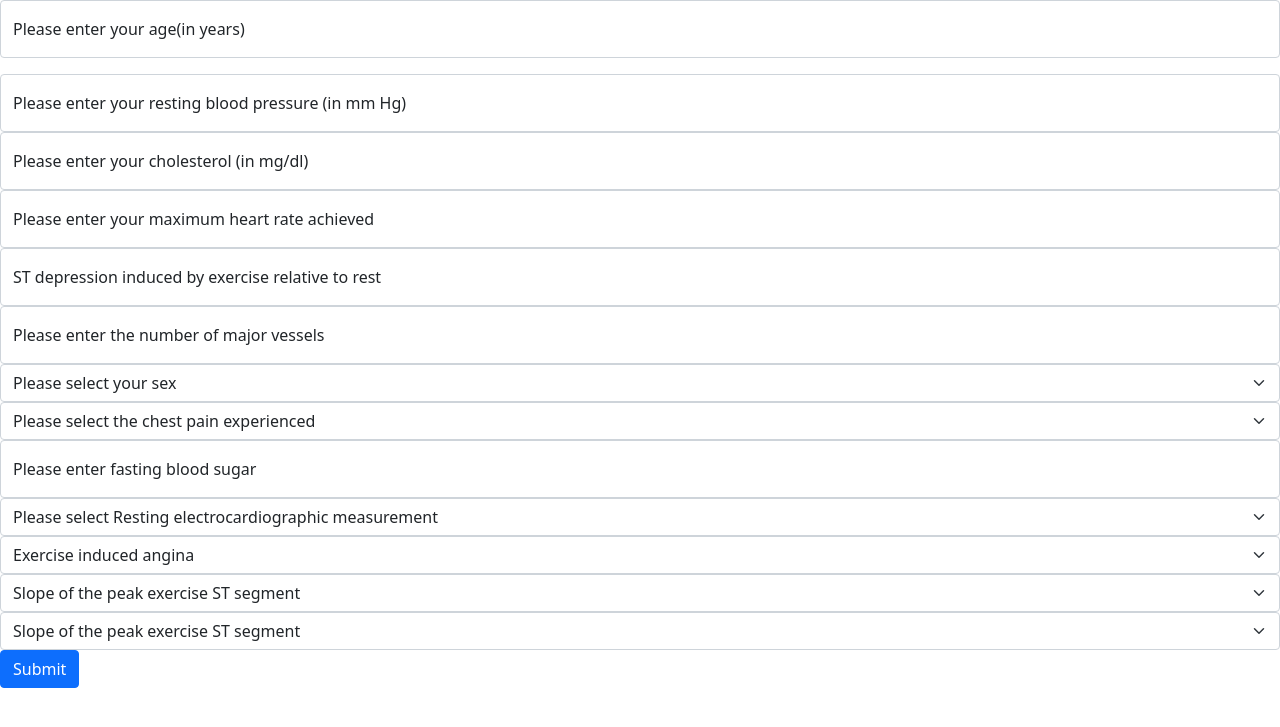
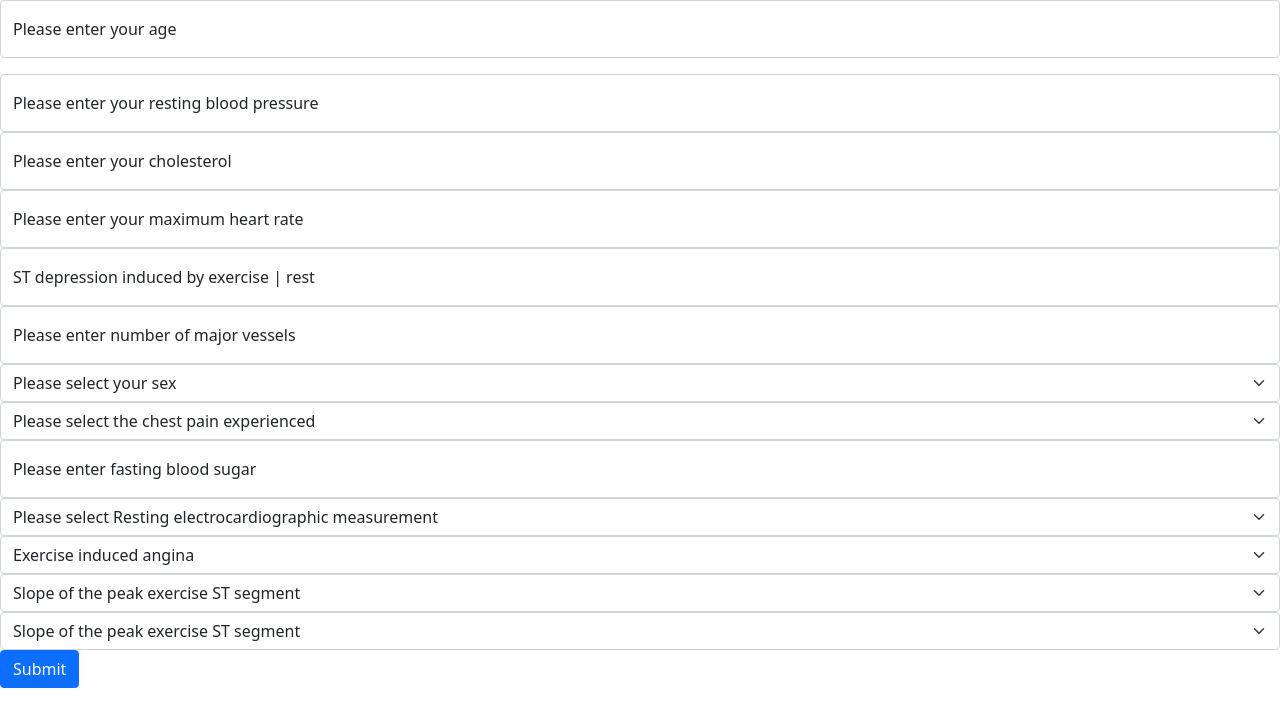
Before and after one commit to kartikeya47/hbeatr_main, a Django app: page / in a window 1280 px wide. Shown: the part 56-783 px from the top of the page. Run offline with Django 3.2, Linux system fonts and the light colour scheme; parts of the project's set-up code (start-up, migrations or seed data) failed here and were passed over.

Commit message:
small changes in UI

```diff
--- a/templates/index.html
+++ b/templates/index.html
@@ -23,27 +23,27 @@
   {%csrf_token%}
   <div class="form-floating mb-3">
     <input type="age" class="form-control" id="floatingInput" placeholder="age" name="age">
-    <label for="floatingInput">Please enter your age(in years)</label>
+    <label for="floatingInput">Please enter your age</label>
   </div>
   <div class="form-floating">
     <input type="trestbps" class="form-control" id="floatingtrestbps" placeholder="trestbps" name="trestbps">
-    <label for="floatingtrestbps">Please enter your resting blood pressure (in mm Hg)</label>
+    <label for="floatingtrestbps">Please enter your resting blood pressure</label>
   </div>
   <div class="form-floating">
     <input type="chol" class="form-control" id="floatingchol" placeholder="chol" name="chol">
-    <label for="floatingchol">Please enter your cholesterol (in mg/dl)</label>
+    <label for="floatingchol">Please enter your cholesterol</label>
   </div>
   <div class="form-floating">
     <input type="thalach" class="form-control" id="floatingthalach" placeholder="thalach" name="thalach">
-    <label for="floatingthalach">Please enter your maximum heart rate achieved</label>
+    <label for="floatingthalach">Please enter your maximum heart rate</label>
   </div>
   <div class="form-floating">
     <input type="oldpeak" class="form-control" id="floatingoldpeak" placeholder="oldpeak" name="oldpeak">
-    <label for="floatingoldpeak">ST depression induced by exercise relative to rest</label>
+    <label for="floatingoldpeak">ST depression induced by exercise | rest</label>
   </div>
   <div class="form-floating">
     <input type="ca" class="form-control" id="floatingca" placeholder="ca" name="ca">
-    <label for="floatingca">Please enter the number of major vessels</label>
+    <label for="floatingca">Please enter number of major vessels</label>
   </div>
   <select class="form-select" aria-label="Default select example" name="sex">
     <option selected>Please select your sex</option>
```
